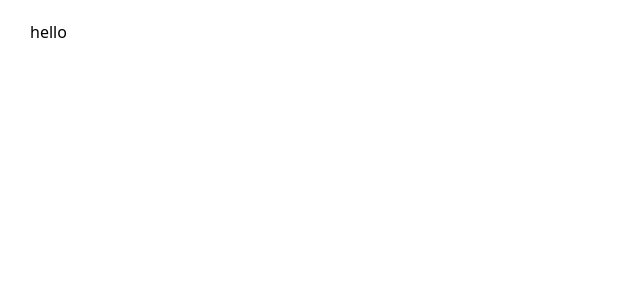
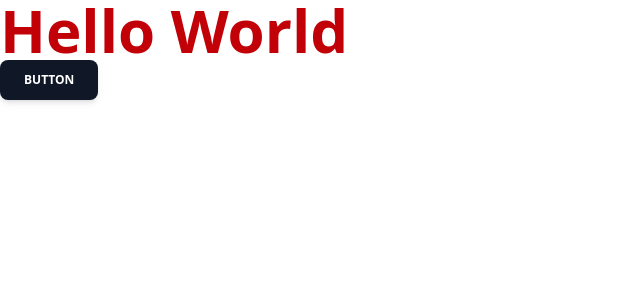
Before and after one commit to purnalakshitha99/edu-smart-front-end, a React (Vite) app: page / in a window 1280 px wide. Shown: the top 300 px of the page, without its empty margins (0-640 px from the left). Built offline with nearby package versions, Linux system fonts and the light colour scheme.

Commit message:
update folder structure and add a material tailwind ,tailwind config,js file and routes packages add

```diff
--- a/src/App.jsx
+++ b/src/App.jsx
@@ -1,13 +1,14 @@
-
+import { BrowserRouter as Router, Routes, Route } from "react-router-dom";
+import MainPage from "./pages/MainPage";
 
 function App() {
-
-
   return (
-    <>
-     <h1 className="ml-10 mt-[20px] ml-[30px]">hello</h1>
-    </>
-  )
+    <Router>
+      <Routes>
+        <Route path="/" element={<MainPage />} />
+      </Routes>
+    </Router>
+  );
 }
 
-export default App
+export default App;
--- /dev/null
+++ b/src/components/layouts/NavBar.jsx
@@ -0,0 +1,11 @@
+import React from 'react'
+
+const NavBar = () => {
+  return (
+    <div>
+
+    </div>
+  )
+}
+
+export default NavBar
--- /dev/null
+++ b/src/pages/MainPage.jsx
@@ -0,0 +1,19 @@
+import React from "react";
+import { Button } from "@material-tailwind/react";
+
+const MainPage = () => {
+  return (
+    <div>
+      <h1 className="text-red-700 text-6xl font-bold">Hello World</h1>
+      {/* Add the button here */}
+      <Button
+        className="middle none rounded-lg bg-gray-900 py-3 px-6 text-center align-middle font-sans text-xs font-bold uppercase text-white shadow-md shadow-gray-900/10 transition-all hover:shadow-lg hover:shadow-gray-900/20 focus:opacity-[0.85] focus:shadow-none active:opacity-[0.85] active:shadow-none disabled:pointer-events-none disabled:opacity-50 disabled:shadow-none"
+        ripple="light"
+      >
+        Button
+      </Button>
+    </div>
+  );
+};
+
+export default MainPage;
--- /dev/null
+++ b/tailwind.config.js
@@ -0,0 +1,9 @@
+import withMT from "@material-tailwind/html/utils/withMT";
+
+export default withMT({
+  content: ["./index.html", "./src/**/*.{js,ts,jsx,tsx}"],
+  theme: {
+    extend: {},
+  },
+  plugins: [],
+});
```
Also changed, not shown: package.json (+7 -2 lines), 1 other file (tests, documents, lock files or other folders).
